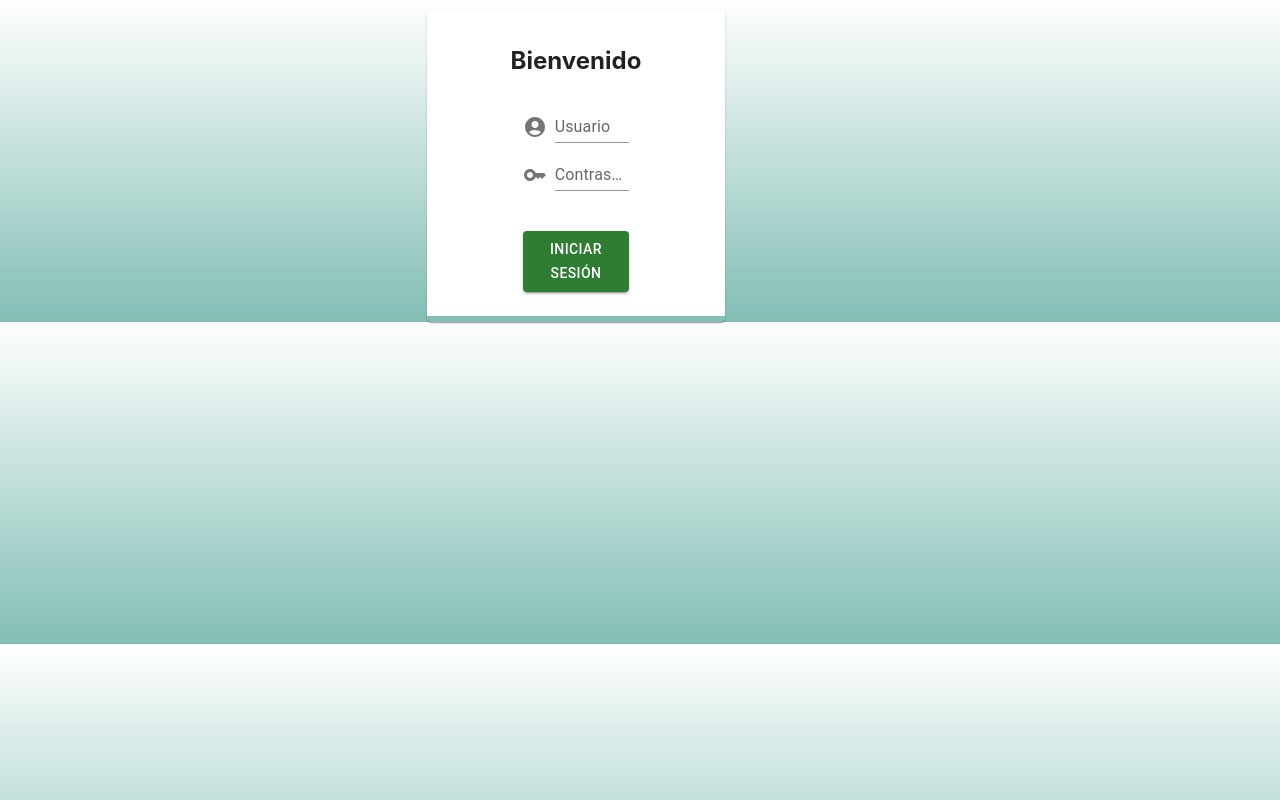
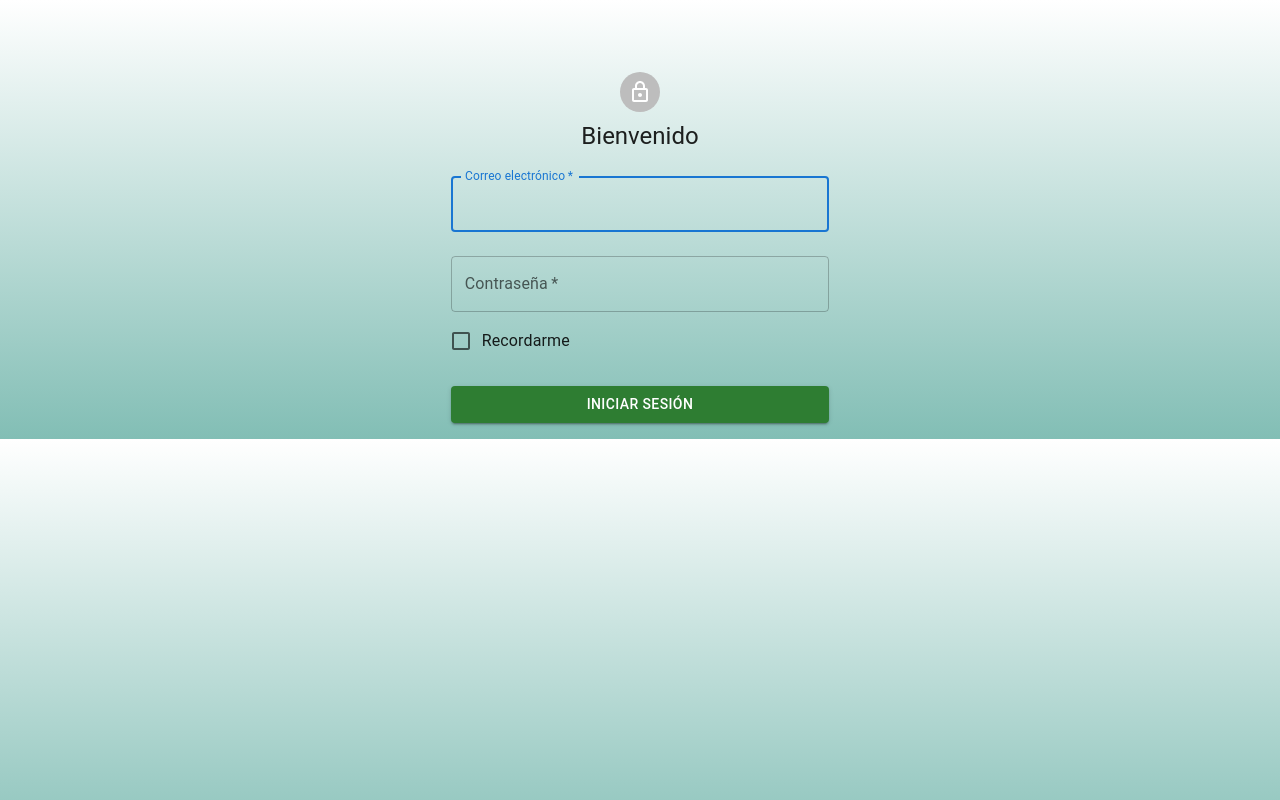
Before and after one commit to Moctezuma19/reporteador-front, a React (Create React App) app: page / in a window 1280 px wide. Built offline with nearby package versions, Linux system fonts and the light colour scheme.

Commit message:
Corrige estilo de página.

```diff
--- a/src/App.js
+++ b/src/App.js
@@ -3,7 +3,7 @@ import './App.css';
 import "tabler-react/dist/Tabler.css";
 import LoginPage from "./page/LoginPage.react";
 import PrincipalPage from "./page/PrincipalPage.react";
-import * as React from "react";
+import React from "react";
 import {useAuthContext} from "./context/AuthenticationContext";
 import Page404 from "./page/404Page";
 
--- a/src/component/FormUsuario.js
+++ b/src/component/FormUsuario.js
@@ -3,20 +3,16 @@ import {
     Alert,
     Box,
     Button,
-    CardContent,
     FormControl,
-    IconButton,
     InputLabel, MenuItem,
     Paper,
     Select,
     TextField
 } from "@mui/material";
 import {
-    AccountCircle,
     Edit,
     Group,
     Key,
-    PanoramaFishEye,
     Refresh,
     Visibility,
     VisibilityOff
@@ -86,7 +82,7 @@ const FormUsuario = ({agregaUsuario}) => {
     }
 
     const generateRandomPassword = () => {
-        let p = Math.random().toString(36).substring(2, 10);
+        let p = Math.random().toString(36).substring(2, 12);
         setUsuario({...usuario, password: p, password_repeat: p});
     }
 
--- a/src/component/Incidencia.js
+++ b/src/component/Incidencia.js
@@ -37,6 +37,15 @@ const Incidencia = () => {
         setSelectedIncidencia(null);
     }
 
+    const editaIncidencia = () => {
+        let inc = {...selectedIncidencia, estado: 2};
+        let idx = incidencias.findIndex(i => i.idIncidencia === inc.idIncidencia);
+        let incs = [...incidencias];
+        incs[idx] = {...inc};
+        setIncidencias(incs);
+        setSelectedIncidencia(null);
+    }
+
     return (<Grid container spacing={2}>
         <Grid item xs={selectedIncidencia !== null ? 7 : 12}>
             {incidencias.length > 0 &&
@@ -47,7 +56,7 @@ const Incidencia = () => {
             {selectedIncidencia !== null && user.idRol === 1 && selectedIncidencia.estado === 0 &&
             <AsignacionIncidencia incidencia={selectedIncidencia} setIncidencia={setSelectedIncidencia} editaIncidencia={asignaIncidencia}/>}
             {selectedIncidencia !== null && (user.idRol !== 1 || selectedIncidencia.estado !== 0) &&
-            <VistaIncidencia incidencia={selectedIncidencia} setIncidencia={setSelectedIncidencia}/>}
+            <VistaIncidencia incidencia={selectedIncidencia} setIncidencia={setSelectedIncidencia} editaIncidencia={editaIncidencia}/>}
         </Grid>
     </Grid>);
 };
--- a/src/component/VistaIncidencia.js
+++ b/src/component/VistaIncidencia.js
@@ -6,14 +6,15 @@ import {useAuthContext} from "../context/AuthenticationContext";
 import FormRespuesta from "./FormRespuesta";
 import {fecha} from "../util/Util";
 
-const VistaIncidencia = ({incidencia, setIncidencia}) => {
+const VistaIncidencia = ({incidencia, setIncidencia, editaIncidencia}) => {
     const {user} = useAuthContext();
     const [respuestas, setRespuestas] = React.useState([]);
     const incidenciaServicio = React.useMemo(() => new IncidenciaServicio(), []);
 
     const agregaRespuesta = (nuevo, cierre) => {
-        if(cierre){
+        if (cierre) {
             setIncidencia({...incidencia, estado: 2});
+            editaIncidencia();
         }
         setRespuestas([...respuestas, nuevo]);
     }
@@ -49,7 +50,8 @@ const VistaIncidencia = ({incidencia, setIncidencia}) => {
                     {r.descripcion}
                 </Box>
             </Paper>))}
-        {incidencia.estado !== 2 && user.idRol !== 1 && <FormRespuesta idIncidencia={incidencia.idIncidencia} agregaRespuesta={agregaRespuesta}/>}
+        {incidencia.estado !== 2 && user.idRol !== 1 &&
+        <FormRespuesta idIncidencia={incidencia.idIncidencia} agregaRespuesta={agregaRespuesta}/>}
     </Stack>);
 };
 
--- a/src/css/Principal.css
+++ b/src/css/Principal.css
@@ -15,6 +15,37 @@
 .icon-users:hover {
     cursor: pointer;
 }
+
 .icon-users-none:hover {
     cursor: not-allowed;
 }
+
+.barra {
+    display: flex;
+    flex-direction: row;
+    justify-content: center;
+    background-color: rgb(244, 246, 248);
+    border-radius: 8px;
+    padding-left: 4px;
+    padding-right: 4px;
+    color: rgb(99, 115, 129);
+}
+
+.barra-hijo {
+    display: flex;
+    flex-direction: row;
+    overflow-y: scroll;
+    padding-top: 8px;
+    padding-bottom: 8px;
+}
+
+.barra-hijo button {
+    text-transform: capitalize;
+    border-radius: 10px;
+    border-color: transparent;
+}
+
+.barra-hijo button:hover {
+    background-color: white;
+    color: black;
+}
--- a/src/page/LoginPage.react.js
+++ b/src/page/LoginPage.react.js
@@ -2,18 +2,18 @@ import * as React from 'react';
 import {
     Box,
     Button,
-    Card,
-    CardContent,
     Grid,
     TextField,
-    Alert
+    Alert, FormControlLabel, Checkbox, Container, CssBaseline, Avatar, Typography, createTheme
 } from "@mui/material";
 
 import "../css/Login.css";
-import {AccountCircle, Key} from "@mui/icons-material";
+import {LockOutlined} from "@mui/icons-material";
 import {useAuthContext} from "../context/AuthenticationContext";
 import {useNavigate} from 'react-router-dom';
+import {ThemeProvider} from "@emotion/react";
 
+const theme = createTheme();
 const LoginPage = () => {
     const {loginUser} = useAuthContext();
     const navigate = useNavigate();
@@ -27,13 +27,20 @@ const LoginPage = () => {
             setMessage({texto: "Todos los campos son requeridos.", type: "warning"})
             return;
         }
+
+        if (!usuario.match(
+            /^(([^<>()[\]\\.,;:\s@"]+(\.[^<>()[\]\\.,;:\s@"]+)*)|(".+"))@((\[[0-9]{1,3}\.[0-9]{1,3}\.[0-9]{1,3}\.[0-9]{1,3}\])|(([a-zA-Z\-0-9]+\.)+[a-zA-Z]{2,}))$/
+        )) {
+            setMessage({texto: "El correo no es válido.", type: "warning"});
+            return;
+        }
         try {
             let data = await loginUser({correo: usuario, password: password});
             console.log("data", data)
             if (data === null) {
                 setMessage({texto: "El usuario o contraseña son incorrectos.", type: "warning"})
             } else {
-               navigate("/principal")
+                navigate("/principal")
             }
         } catch (error) {
             setMessage({texto: "Error interno del servidor", type: "error"})
@@ -45,43 +52,79 @@ const LoginPage = () => {
             <Grid item xs={4}>
             </Grid>
             <Grid item xs={4}>
-                <Card className="card-login">
-                    <CardContent style={{textAlign: "center"}}>
-                        <form onSubmit={handleSubmit}>
-                            <Box>
-                                <h2>Bienvenido</h2>
-                            </Box>
-                            <Box sx={{display: 'flex', alignItems: 'flex-end', paddingLeft: 10, paddingRight: 10}}>
-                                <AccountCircle sx={{color: 'action.active', mr: 1, my: 0.5}}/>
-                                <TextField fullWidth label="Usuario" name="username" variant="standard" value={usuario}
-                                           type="email"
-                                           onChange={(e) => {
-                                               setUsuario(e.target.value);
-                                           }}/>
-                            </Box>
-                            <Box sx={{display: 'flex', alignItems: 'flex-end', paddingLeft: 10, paddingRight: 10}}>
-                                <Key sx={{color: 'action.active', mr: 1, my: 0.5}}/>
-                                <TextField fullWidth label="Contraseña" name="password" type="password"
-                                           variant="standard" value={password}
-                                           onChange={(e) => {
-                                               if (e.target.value.length <= 10) {
-                                                   setPassword(e.target.value);
-                                               }
-                                           }}/>
-                            </Box>
-                            <Box sx={{paddingLeft: 10, paddingRight: 10, marginTop: 5}}>
-                                <Button variant="contained" color="success" type="submit"> Iniciar sesión </Button>
-                            </Box>
+                <ThemeProvider theme={theme}>
+                    <Container component="main" maxWidth="xs">
+                        <CssBaseline/>
+                        <Box
+                            sx={{
+                                marginTop: 8,
+                                display: 'flex',
+                                flexDirection: 'column',
+                                alignItems: 'center',
+                            }}
+                        >
+                            <Avatar sx={{m: 1, bgcolor: 'success'}}>
+                                <LockOutlined/>
+                            </Avatar>
+                            <Typography component="h1" variant="h5">
+                                Bienvenido
+                            </Typography>
                             {message !== null &&
-                            <Box sx={{marginTop: 3}}><Alert severity={"warning"} onClose={() => {
+                            <Box sx={{marginTop: 3, width: "100%"}}><Alert severity={"warning"} onClose={() => {
                                 setMessage(null);
                             }}>
                                 {message.texto}
                             </Alert>
                             </Box>}
-                        </form>
-                    </CardContent>
-                </Card>
+                            <Box component="form" onSubmit={handleSubmit} noValidate sx={{mt: 1}}>
+                                <TextField
+                                    margin="normal"
+                                    required
+                                    fullWidth
+                                    id="email"
+                                    label="Correo electrónico"
+                                    name="email"
+                                    autoComplete="email"
+                                    type="email"
+                                    autoFocus
+                                    value={usuario}
+                                    onChange={(e) => {
+                                        setUsuario(e.target.value);
+                                    }}
+                                />
+                                <TextField
+                                    margin="normal"
+                                    required
+                                    fullWidth
+                                    name="password"
+                                    label="Contraseña"
+                                    type="password"
+                                    id="password"
+                                    autoComplete="current-password"
+                                    value={password}
+                                    onChange={(e) => {
+                                        if (e.target.value.length <= 10) {
+                                            setPassword(e.target.value);
+                                        }
+                                    }}
+                                />
+                                <FormControlLabel
+                                    control={<Checkbox value="remember" color="success"/>}
+                                    label="Recordarme"
+                                />
+                                <Button
+                                    type="submit"
+                                    color={"success"}
+                                    fullWidth
+                                    variant="contained"
+                                    sx={{mt: 3, mb: 2}}
+                                >
+                                    Iniciar Sesión
+                                </Button>
+                            </Box>
+                        </Box>
+                    </Container>
+                </ThemeProvider>
             </Grid>
             <Grid item xs={4}>
             </Grid>
--- a/src/page/PrincipalPage.react.js
+++ b/src/page/PrincipalPage.react.js
@@ -11,6 +11,7 @@ import Usuarios from "../component/Usuarios";
 import {useAuthContext} from "../context/AuthenticationContext";
 import {useNavigate} from "react-router-dom";
 import Incidencia from "../component/Incidencia";
+import {Ballot, Group, Logout} from "@mui/icons-material";
 
 const PrincipalPage = () => {
 
@@ -20,12 +21,8 @@ const PrincipalPage = () => {
     const [seleccionado, setSeleccionado] = React.useState(1);
     console.log("user", user);
 
-    return (
-        <div>
-            <AppBar style={{backgroundColor: "rgb(130,190,181)"}}>
-                <Container maxWidth="xl">
-                    <Toolbar disableGutters>
-                        <img src={Icono} alt={"logo"} width={30} height={36}/>
+    /*
+    * <img src={Icono} alt={"logo"} width={30} height={36}/>
                         <Typography
                             variant="h5"
                             noWrap
@@ -34,47 +31,43 @@ const PrincipalPage = () => {
                         >
                             Reporteador
                         </Typography>
-                        <Box>
+    * */
+    const selectedStyle = {
+        backgroundColor: "white",
+        color: "black",
+        boxShadow: "rgba(145, 158, 171, 0.16) -2px 4px 6px 0px"
+    }
+    return (
+        <div>
+            <AppBar style={{backgroundColor: "white", boxShadow: "rgba(145, 158, 171, 0.16) 0px 8px 16px 0px"}}>
+                <Container maxWidth="xl" style={{padding: "8px 0px"}}>
+                    <div className="barra">
+                        <div className="barra-hijo">
                             <Button color={"inherit"} onClick={(e) => {
                                 setSeleccionado(1);
-                            }}>
-                                {/*<FactCheck/>*/}
-                                <span>
-                                    Incidencias
-                                </span>
+                            }} startIcon={<Ballot/>} style={seleccionado === 1 ? selectedStyle : {}}>
+                                Incidencias
                             </Button>
-                        </Box>
-                        {user.idRol === 1 && <Box>
+                            {user.idRol === 1 &&
                             <Button color={"inherit"} onClick={(e) => {
                                 setSeleccionado(2);
-                            }}>
-                                <span>
-                                    Usuarios
-                                </span>
-                            </Button>
-                        </Box>}
-                        <Box>
-                            <Button color={"inherit"} onClick={(e) => {
+                            }} startIcon={<Group/>}
+                                    style={seleccionado === 2 ? {...selectedStyle, marginLeft: 5, marginRight: 5} : { marginLeft: 5, marginRight: 5}}>
+                                Usuarios
+                            </Button>}
+                            {/*<Button color={"inherit"} onClick={(e) => {
                                 setSeleccionado((3))
                             }}>
-                                {/*<Settings/>*/}
-                                <span>
-                                    Configuración
-                                </span>
-                            </Button>
-                        </Box>
-                        <Box>
+                                Configuración
+                            </Button>*/}
                             <Button color={"inherit"} onClick={(e) => {
                                 logout();
                                 navigate("/");
-                            }}>
-                                <span>
-                                    Salir
-                                </span>
+                            }} startIcon={<Logout/>}>
+                                Salir
                             </Button>
-                        </Box>
-                    </Toolbar>
-
+                        </div>
+                    </div>
                 </Container>
             </AppBar>
             <Grid container spacing={1} style={{marginTop: 80}}>
```
